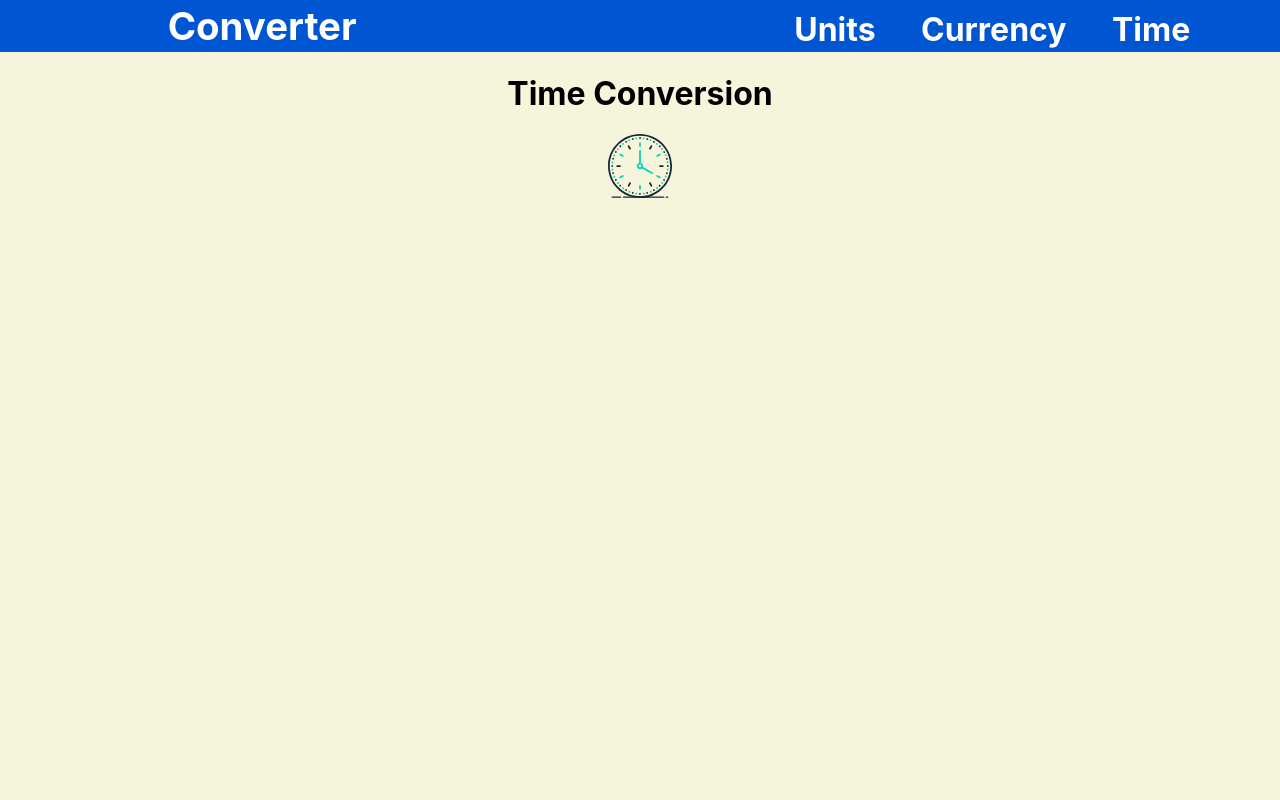
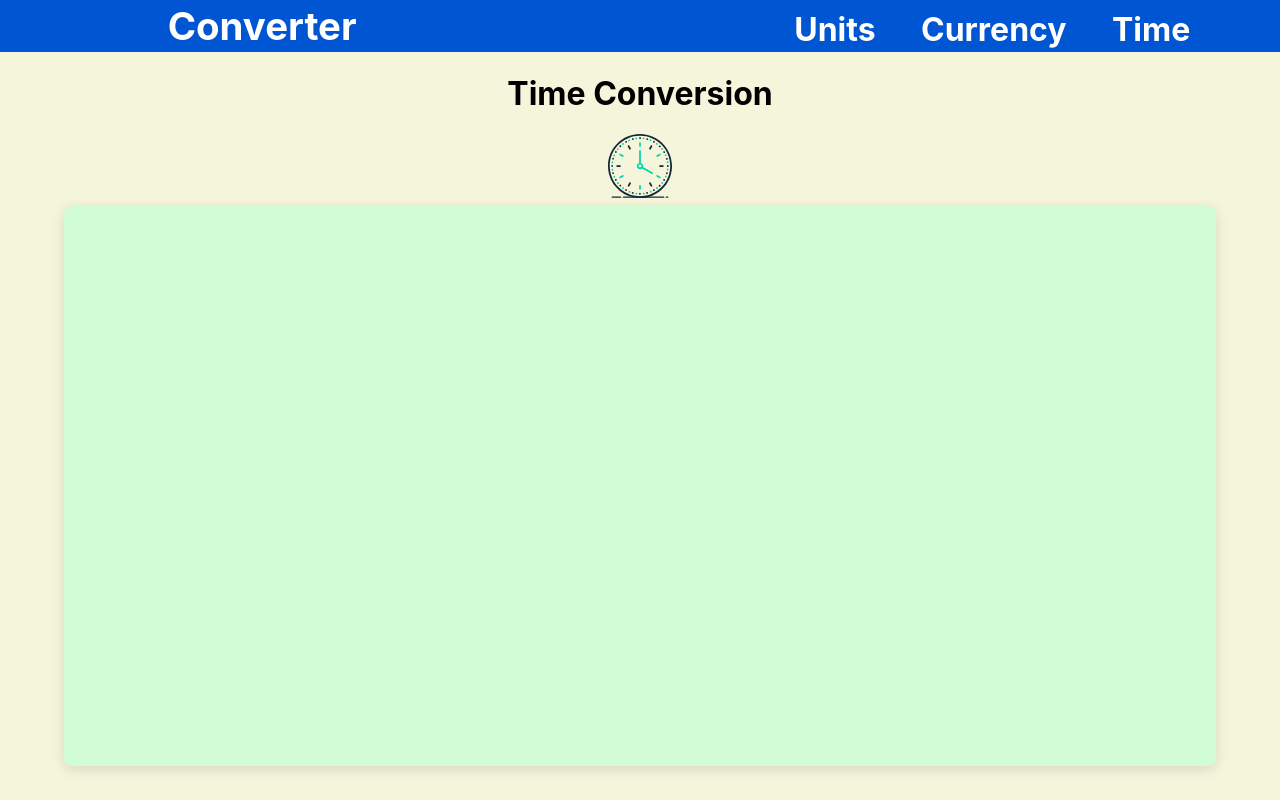
Before and after one commit to haytham918/converter-react, a React (Create React App) app: page /time in a window 1280 px wide. Built offline with nearby package versions, Linux system fonts and the light colour scheme.

Commit message:
Adjust the container and clock

```diff
--- a/src/pages/Time.css
+++ b/src/pages/Time.css
@@ -6,3 +6,13 @@
   height: 8%;
   margin-bottom: 0.5rem;
 }
+
+.time-container{
+  width: 90%;
+  height: 70%;
+  border-radius: 0.5rem;
+  background-color: rgb(209, 252, 213);
+  box-shadow: 0rem 0.2rem 0.8rem rgba(0, 0, 0, 0.12);
+  display: flex;
+  flex-direction: column;
+}
--- a/src/pages/Time.js
+++ b/src/pages/Time.js
@@ -5,6 +5,9 @@ const Time = () => {
     <>
     <h1 className='header'>Time Conversion</h1>
     <img src={clock} alt="Clock" className="clock" />
+    <div className='time-container'>
+
+    </div>
     </>
   )
 }
```
